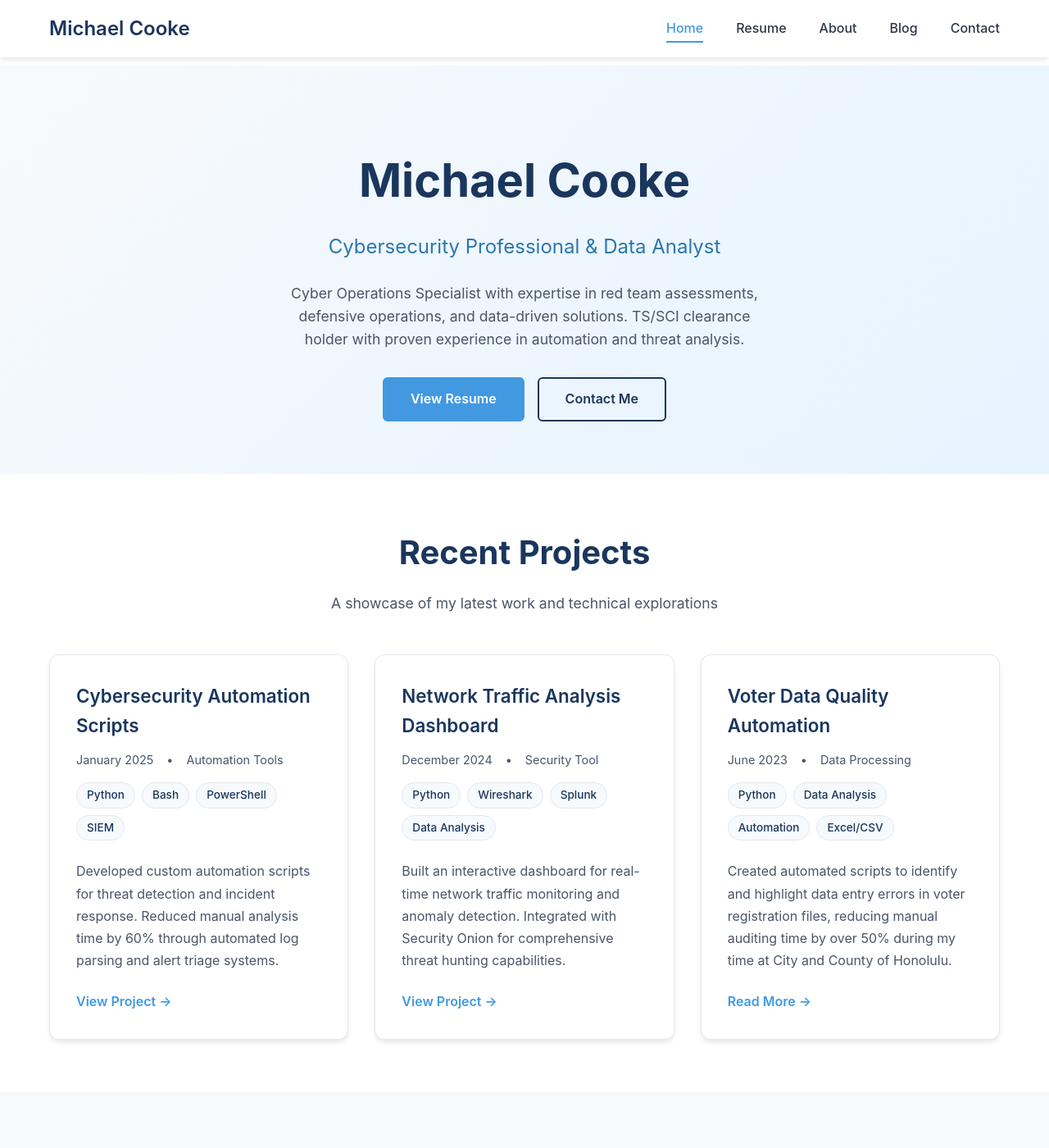
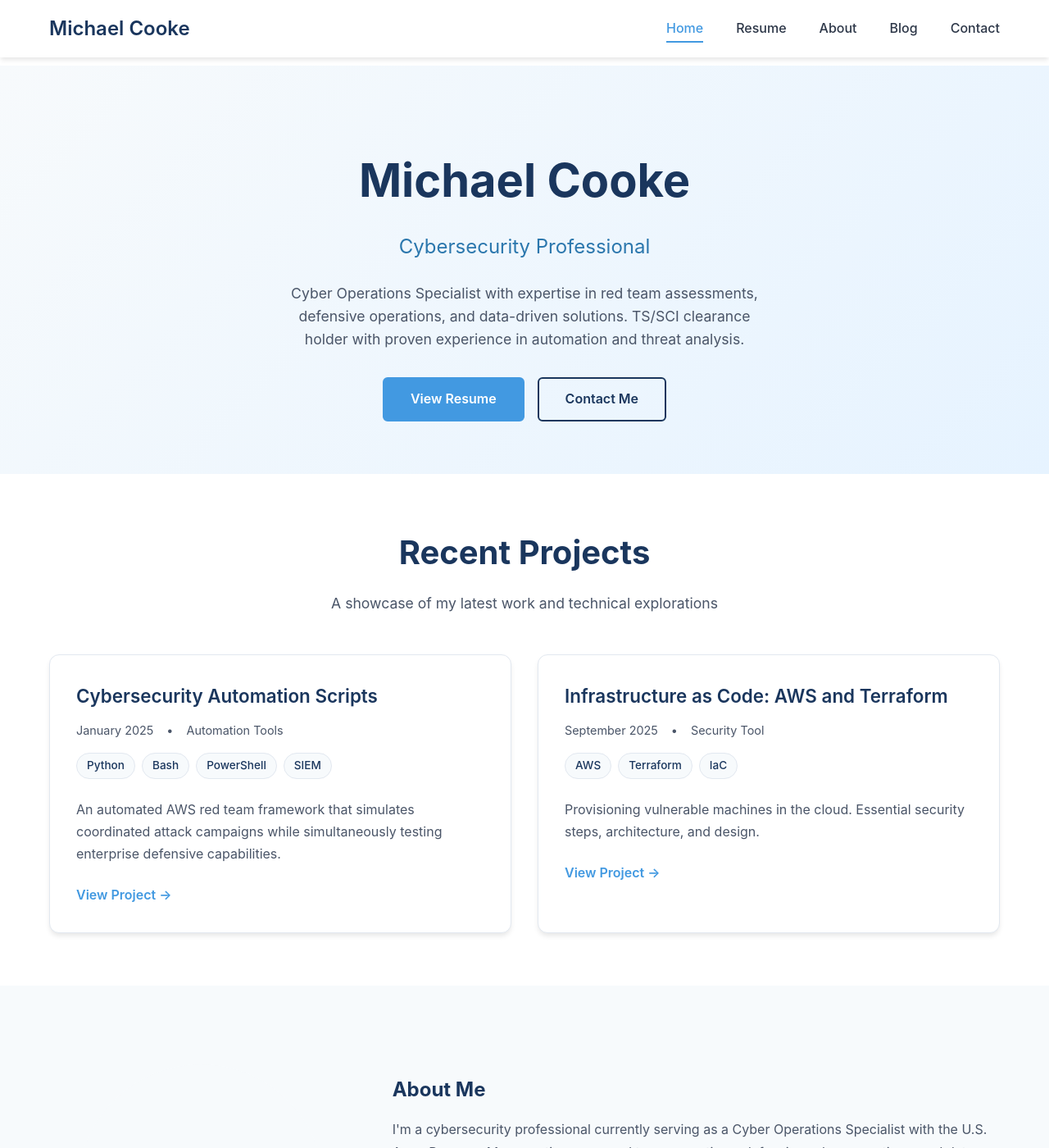
Before and after one commit to watermelondiet/watermelondiet.github.io, a Jekyll site: the page index.html, which Jekyll copies as it is, in a window 1280 px wide and 1400 px high. Shown: the whole window at 82% size. Built offline with Jekyll 4.4.1, drawn with Linux system fonts in a browser that asks for light colours.

Commit message:
Update index.html
update to boilerplate text

```diff
--- a/index.html
+++ b/index.html
@@ -475,7 +475,7 @@
             <section class="hero">
                 <div class="container">
                     <h1>Michael Cooke</h1>
-                    <p class="subtitle">Cybersecurity Professional & Data Analyst</p>
+                    <p class="subtitle">Cybersecurity Professional</p>
                     <p>Cyber Operations Specialist with expertise in red team assessments, defensive operations, and data-driven solutions. TS/SCI clearance holder with proven experience in automation and threat analysis.</p>
                     <div class="cta-buttons">
                         <a href="#resume" class="btn btn-primary nav-link">View Resume</a>
@@ -506,26 +506,25 @@
                                 <span class="tech-tag">PowerShell</span>
                                 <span class="tech-tag">SIEM</span>
                             </div>
-                            <p class="blog-excerpt">Developed custom automation scripts for threat detection and incident response. Reduced manual analysis time by 60% through automated log parsing and alert triage systems.</p>
+                            <p class="blog-excerpt">An automated AWS red team framework that simulates coordinated attack campaigns while simultaneously testing enterprise defensive capabilities.</p>
                             <!-- THIS IS WHERE THE LINK GOES -->
                             <a href="https://github.com/watermelondiet/project-name" class="read-more">View Project →</a>
                         </article>
 
                         <!-- SECOND PROJECT BLOCK -->
                         <article class="blog-card">
-                            <h3>Network Traffic Analysis Dashboard</h3>
+                            <h3>Infrastructure as Code: AWS and Terraform</h3>
                             <div class="blog-meta">
-                                <span>December 2024</span>
+                                <span>September 2025</span>
                                 <span>•</span>
                                 <span>Security Tool</span>
                             </div>
                             <div class="tech-stack">
-                                <span class="tech-tag">Python</span>
-                                <span class="tech-tag">Wireshark</span>
-                                <span class="tech-tag">Splunk</span>
-                                <span class="tech-tag">Data Analysis</span>
+                                <span class="tech-tag">AWS</span>
+                                <span class="tech-tag">Terraform</span>
+                                <span class="tech-tag">IaC</span>
                             </div>
-                            <p class="blog-excerpt">Built an interactive dashboard for real-time network traffic monitoring and anomaly detection. Integrated with Security Onion for comprehensive threat hunting capabilities.</p>
+                            <p class="blog-excerpt">Provisioning vulnerable machines in the cloud. Essential security steps, architecture, and design.</p>
                             <!-- OPTION 1: Link to GitHub repo -->
                             <a href="https://github.com/watermelondiet/network-dashboard" class="read-more">View Project →</a>
                             <!-- OPTION 2: Link to a dedicated project page -->
@@ -534,29 +533,15 @@
                             <!-- <a href="https://your-project-demo.com" class="read-more">View Project →</a> -->
                         </article>
 
-                        <!-- THIRD PROJECT BLOCK -->
-                        <article class="blog-card">
-                            <h3>Voter Data Quality Automation</h3>
-                            <div class="blog-meta">
-                                <span>June 2023</span>
-                                <span>•</span>
-                                <span>Data Processing</span>
-                            </div>
-                            <div class="tech-stack">
-                                <span class="tech-tag">Python</span>
-                                <span class="tech-tag">Data Analysis</span>
-                                <span class="tech-tag">Automation</span>
-                                <span class="tech-tag">Excel/CSV</span>
-                            </div>
-                            <p class="blog-excerpt">Created automated scripts to identify and highlight data entry errors in voter registration files, reducing manual auditing time by over 50% during my time at City and County of Honolulu.</p>
+
                             <!-- FOR PROJECTS WITHOUT REPOS, YOU CAN: -->
                             <!-- OPTION A: Remove the link entirely -->
                             <!-- <span class="read-more" style="color: var(--text-light); cursor: default;">Proprietary Work →</span> -->
                             <!-- OPTION B: Link to a blog post about it -->
-                            <a href="#blog" class="read-more nav-link">Read More →</a>
+
                             <!-- OPTION C: Link to your LinkedIn post about it -->
                             <!-- <a href="https://linkedin.com/in/micooke/posts/voter-data-project" class="read-more">Read More →</a> -->
-                        </article>
+
                     </div>
                 </div>
             </section>
@@ -900,8 +885,8 @@
                         <h3 style="color: var(--primary-color); margin-bottom: 2rem;">Get In Touch</h3>
                         <div style="display: flex; justify-content: center; gap: 2rem; flex-wrap: wrap; margin-bottom: 2rem;">
                             <a href="mailto:your.email@example.com" class="btn btn-primary">Email Me</a>
-                            <a href="https://linkedin.com/in/yourprofile" class="btn btn-secondary">LinkedIn</a>
-                            <a href="https://github.com/yourusername" class="btn btn-secondary">GitHub</a>
+                            <a href="https://linkedin.com/in/micooke" class="btn btn-secondary">LinkedIn</a>
+                            <a href="https://github.com/watermelondiet" class="btn btn-secondary">GitHub</a>
                         </div>
                         <p style="color: var(--text-light);">I'm always interested in new opportunities and collaborations</p>
                     </div>
```
Also changed, not shown: other parts of index.html (+1 -1 lines).
